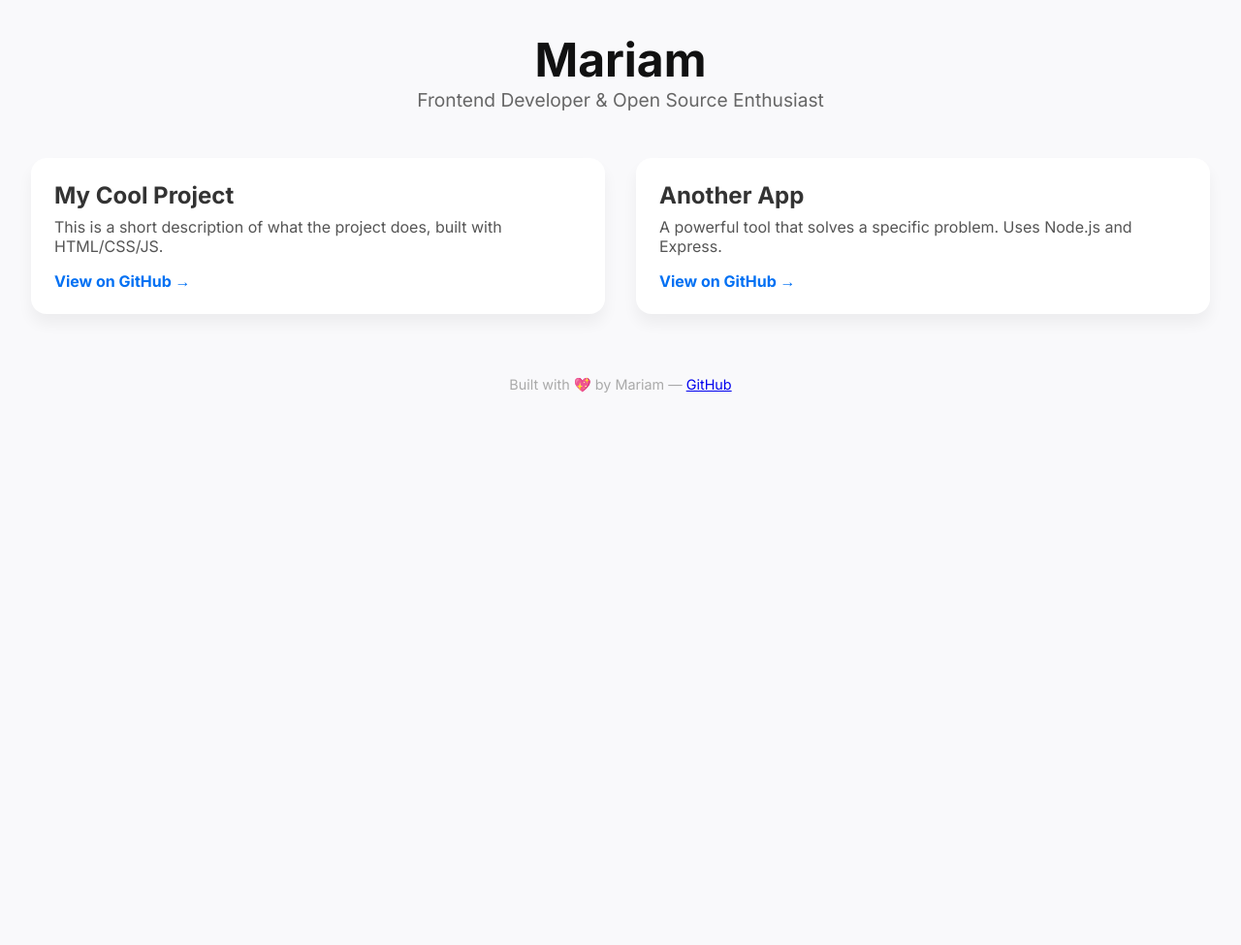
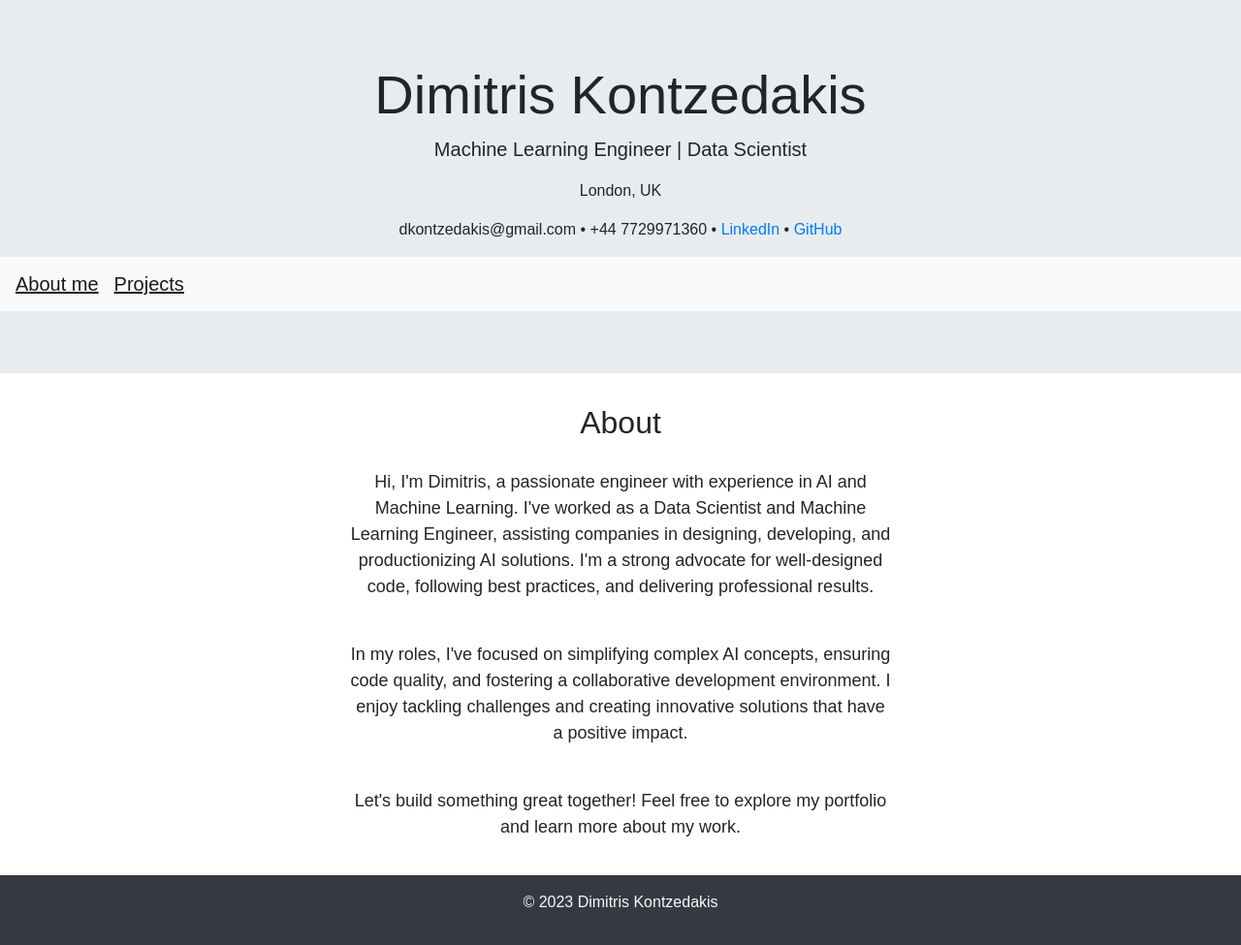
Before and after one commit to o-mariam/o-mariam.github.io, a plain HTML site: page index.html in a window 1280 px wide. Shown: the whole page at 97% size. Before the commit the page ends 800 px from the top, so only its background shows below. Drawn offline with nearby package versions, Linux system fonts and the light colour scheme.

Commit message:
Update index.html

```diff
--- a/index.html
+++ b/index.html
@@ -1,108 +1,105 @@
 <!DOCTYPE html>
 <html lang="en">
 <head>
-  <meta charset="UTF-8" />
-  <meta name="viewport" content="width=device-width, initial-scale=1.0"/>
-  <title>Mariam | Portfolio</title>
-  <link href="https://fonts.googleapis.com/css2?family=Inter:wght@400;700&display=swap" rel="stylesheet">
-  <style>
-    * {
-      margin: 0;
-      padding: 0;
-      box-sizing: border-box;
+    <meta charset="UTF-8">
+    <meta name="viewport" content="width=device-width, initial-scale=1.0">
+    <title>Dimitris Kontzedakis - Portfolio</title>
+
+    <!-- Add your custom CSS styles here -->
+    <link rel="stylesheet" href="styles.css">
+
+    <!-- Add any external CSS libraries or fonts if needed -->
+    <link rel="stylesheet" href="https://maxcdn.bootstrapcdn.com/bootstrap/4.5.2/css/bootstrap.min.css">
+    <style>
+    body {
+      font-family: 'Arial', sans-serif;
+      text-align: center;
     }
 
-    body {
-      font-family: 'Inter', sans-serif;
-      background: #f9f9fb;
-      color: #333;
-      padding: 2rem;
-    }
-
-    header {
-      text-align: center;
-      margin-bottom: 3rem;
-    }
-
-    h1 {
-      font-size: 3rem;
-      color: #111;
-    }
-
-    p.subtitle {
-      color: #666;
-      font-size: 1.2rem;
-    }
-
-    .projects {
-      display: grid;
-      grid-template-columns: repeat(auto-fit, minmax(300px, 1fr));
-      gap: 2rem;
-    }
-
-    .project {
-      background: white;
-      padding: 1.5rem;
-      border-radius: 16px;
-      box-shadow: 0 10px 15px rgba(0, 0, 0, 0.05);
-      transition: transform 0.2s ease, box-shadow 0.2s ease;
-    }
-
-    .project:hover {
-      transform: translateY(-5px);
-      box-shadow: 0 15px 25px rgba(0, 0, 0, 0.1);
-    }
-
-    .project h2 {
-      font-size: 1.5rem;
-      margin-bottom: 0.5rem;
-    }
-
-    .project p {
-      margin-bottom: 1rem;
-      color: #555;
-    }
-
-    .project a {
-      text-decoration: none;
-      color: #0070f3;
-      font-weight: bold;
-    }
-
-    footer {
-      text-align: center;
-      margin-top: 4rem;
-      color: #aaa;
-      font-size: 0.9rem;
+    section {
+      max-width: 600px;
+      margin: 0 auto;
+      padding: 20px;
+      font-size: 18px;
     }
   </style>
 </head>
 <body>
 
-  <header>
-    <h1>Mariam</h1>
-    <p class="subtitle">Frontend Developer & Open Source Enthusiast</p>
-  </header>
 
-  <section class="projects">
-    <div class="project">
-      <h2>My Cool Project</h2>
-      <p>This is a short description of what the project does, built with HTML/CSS/JS.</p>
-      <a href="https://github.com/o-mariam/my-cool-project" target="_blank">View on GitHub →</a>
+<!-- Header Section -->
+<header class="jumbotron jumbotron-fluid text-center">
+    <div class="container">
+        <h1 class="display-4">Dimitris Kontzedakis</h1>
+        <p class="lead">Machine Learning Engineer | Data Scientist</p>
+        <p>London, UK</p>
+        <p>dkontzedakis@gmail.com • +44 7729971360 • <a href="https://www.linkedin.com/in/dimitris-kontzedakis/">LinkedIn</a>
+            • <a href="https://github.com/jimkon">GitHub</a></p>
+        <!-- Add a brief introduction or tagline -->
     </div>
+    <!-- Navigation Bar -->
+    <nav class="navbar navbar-expand-lg navbar-light bg-light">
+        <a class="navbar-brand" href="index.html"><u>About me</u></a>
+        <a class="navbar-brand" href="projects.html"><u>Projects</u></a>
+<!--        <a class="navbar-brand" href="cv/CV.html"><u>CV</u></a>-->
 
-    <div class="project">
-      <h2>Another App</h2>
-      <p>A powerful tool that solves a specific problem. Uses Node.js and Express.</p>
-      <a href="https://github.com/o-mariam/another-app" target="_blank">View on GitHub →</a>
+        <button class="navbar-toggler" type="button" data-toggle="collapse" data-target="#navbarNav"
+                aria-controls="navbarNav" aria-expanded="false" aria-label="Toggle navigation">
+            <span class="navbar-toggler-icon"></span>
+        </button>
+    </nav>
+</header>
+
+
+<div>
+    <h2>About</h2>
+    <section>
+    <p>
+      Hi, I'm Dimitris, a passionate engineer with experience in AI and Machine Learning. I've worked as a Data Scientist and Machine Learning Engineer, assisting companies in designing, developing, and productionizing AI solutions. I'm a strong advocate for well-designed code, following best practices, and delivering professional results.
+    </p>
+        <br>
+
+    <p>
+      In my roles, I've focused on simplifying complex AI concepts, ensuring code quality, and fostering a collaborative development environment. I enjoy tackling challenges and creating innovative solutions that have a positive impact.
+    </p>
+        <br>
+    <p>
+      Let's build something great together! Feel free to explore my portfolio and learn more about my work.
+    </p>
+  </section>
+</div>
+<!--    &lt;!&ndash; Portfolio Tab &ndash;&gt;-->
+<!--    <div id="portfolio" class="tab-pane">-->
+<!--        <section class="py-5">-->
+<!--            <div class="container">-->
+<!--                <h2 class="text-center">Portfolio</h2>-->
+<!--                &lt;!&ndash; Add your portfolio items, projects, or works here &ndash;&gt;-->
+<!--            </div>-->
+<!--        </section>-->
+<!--    </div>-->
+
+<!--    &lt;!&ndash; Resume Tab &ndash;&gt;-->
+<!--    <div id="resume" class="tab-pane">-->
+<!--        <section class="py-5">-->
+<!--            <div class="container">-->
+<!--                <h2 class="text-center">Resume</h2>-->
+<!--                &lt;!&ndash; Add your resume content here &ndash;&gt;-->
+<!--            </div>-->
+<!--        </section>-->
+<!--    </div>-->
+
+
+<!-- Footer Section -->
+<footer class="bg-dark text-light text-center py-3">
+    <div class="container">
+        <p>&copy; 2023 Dimitris Kontzedakis</p>
+        <!-- Add your contact information, social media links, and any additional content -->
     </div>
+</footer>
 
-    <!-- Add more projects here -->
-  </section>
-
-  <footer>
-    Built with 💖 by Mariam — <a href="https://github.com/o-mariam" target="_blank">GitHub</a>
-  </footer>
-
+<!-- Add your JavaScript scripts or external libraries here -->
+<script src="https://code.jquery.com/jquery-3.5.1.slim.min.js"></script>
+<script src="https://cdn.jsdelivr.net/npm/@popperjs/core@2.9.3/dist/umd/popper.min.js"></script>
+<script src="https://stackpath.bootstrapcdn.com/bootstrap/4.5.2/js/bootstrap.min.js"></script>
 </body>
 </html>
```
